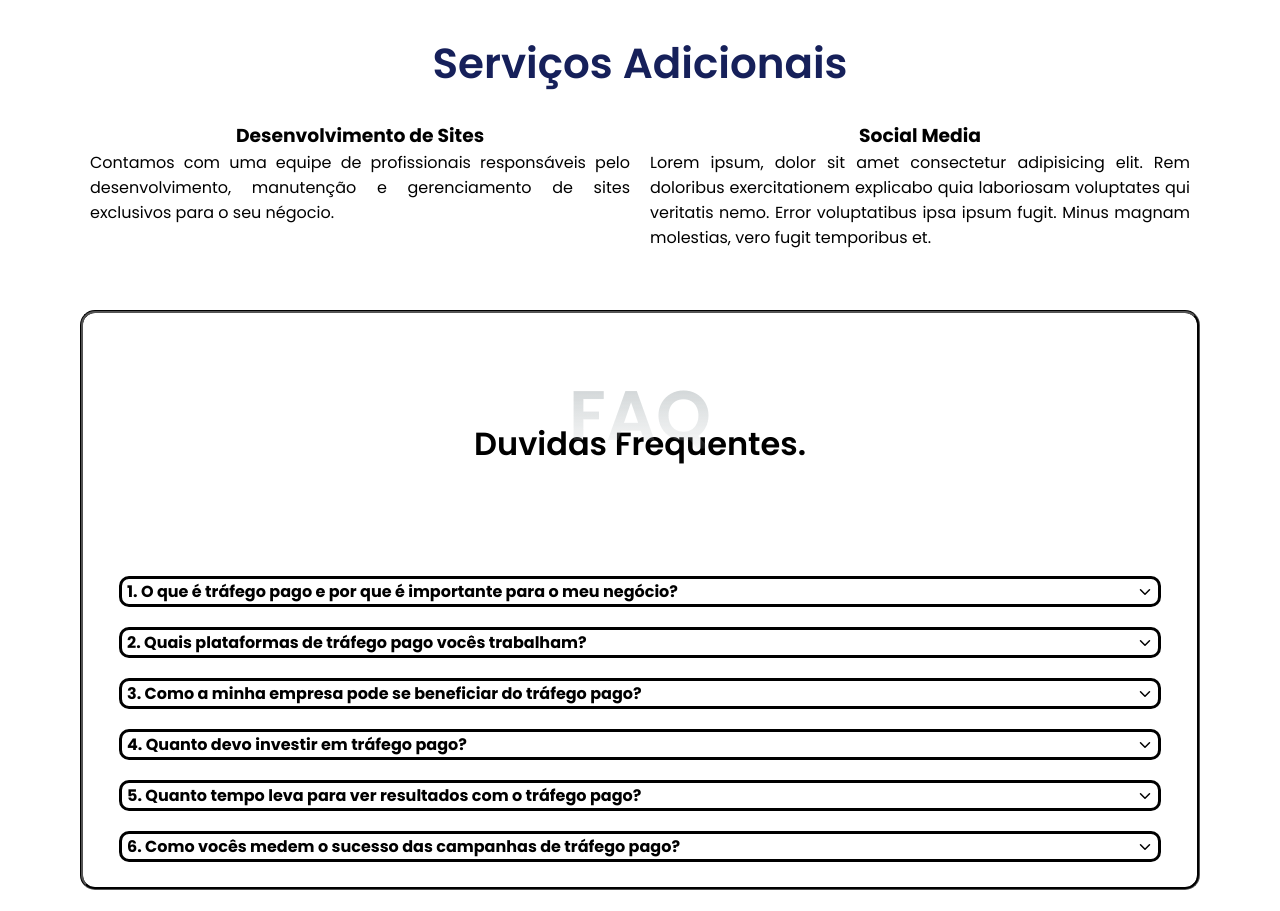
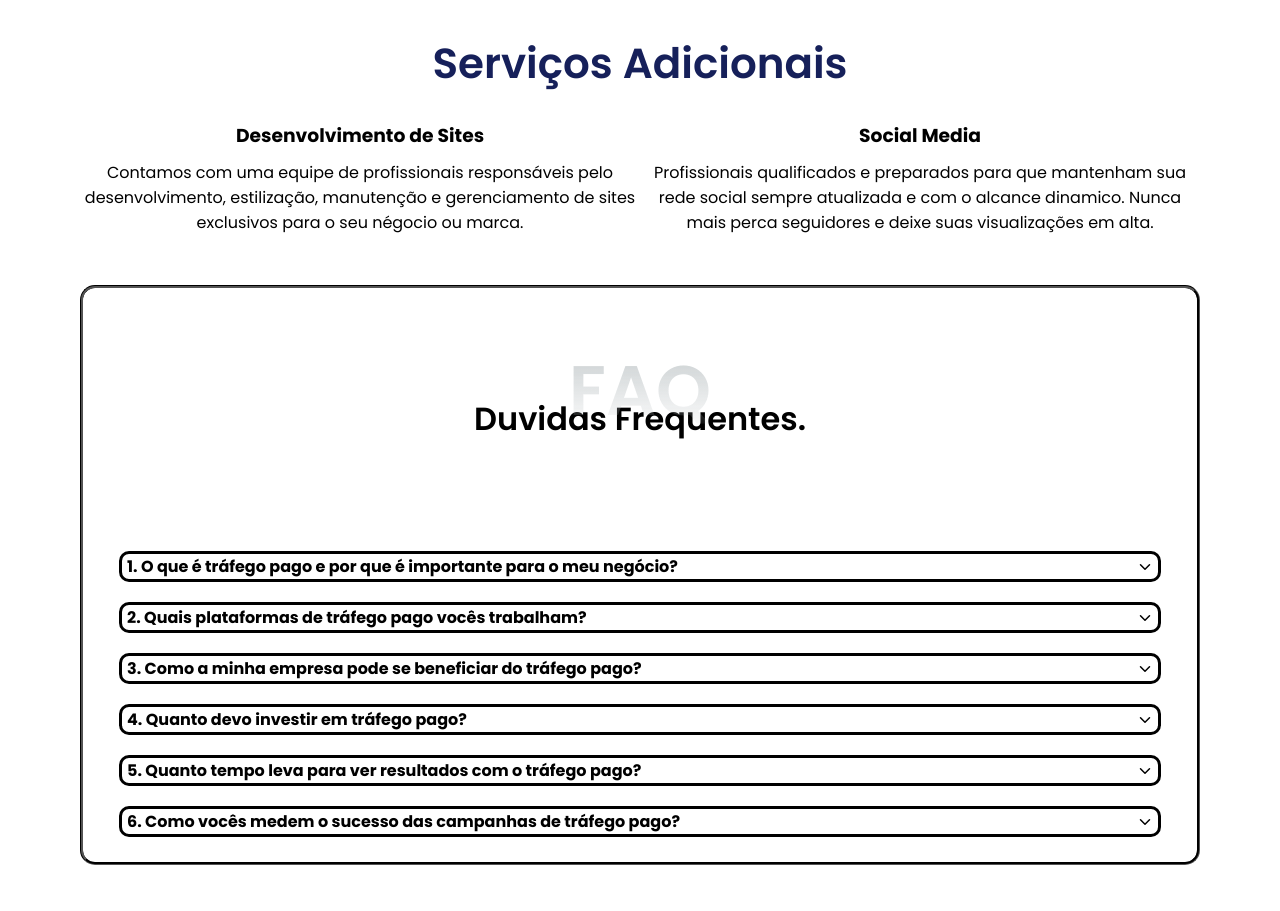
Before and after one commit to relicote/projetos_hagae, a plain HTML site: page index.html in a window 1280 px wide. Shown: the part 4863-5774 px from the top of the page. Drawn offline with nearby package versions, Linux system fonts and the light colour scheme.

Commit message:
att adicional services

```diff
--- a/assets/css/style.css
+++ b/assets/css/style.css
@@ -729,21 +729,21 @@ header .container {
   margin-top: 20px;
 }
 
-.services_left, .services_right > h3{
+.services_left, .services_right{
+  display: flex;
+  flex-direction: column;
+
+  flex: 1;
+}
+.services_left > h3, .services_right > h3{
   text-align: center;
-}
-
-.services_right, .services_left > p{
-  text-align: justify;
-}
-
-.services_left, .services_right{
-  display: flex;
-  flex-direction: column;
-
-  flex: 1;
   padding: 10px;
 }
+
+.services_right > p, .services_left > p{
+  text-align: center;
+}
+
 
 /*-----------------------------------*\
  * #FAQ
--- a/index.html
+++ b/index.html
@@ -1,10 +1,11 @@
 <!DOCTYPE html>
-<html lang="pt">
+<html lang="pt-BR">
 
 <head>
   <meta charset="UTF-8">
   <meta http-equiv="X-UA-Compatible" content="IE=edge">
-  <meta name="viewport" content="width=device-width, initial-scale=1.0">
+  <meta name="viewport" content="width=device-width, initial-scale=1">
+
   <title>HAGAE - AGÊNCIA DE TRÁFEGO PAGO</title>
 
   <!--
@@ -682,7 +683,7 @@
 
               <h3 class="">Desenvolvimento de Sites</h3>
 
-              <p>Contamos com uma equipe de profissionais responsáveis pelo desenvolvimento, manutenção e gerenciamento de sites exclusivos para o seu négocio.</p>
+              <p>Contamos com uma equipe de profissionais responsáveis pelo desenvolvimento, estilização, manutenção e gerenciamento de sites exclusivos para o seu négocio ou marca.</p>
 
             </div>
 
@@ -690,7 +691,7 @@
 
               <h3 class="">Social Media</h3>
 
-              <p>Lorem ipsum, dolor sit amet consectetur adipisicing elit. Rem doloribus exercitationem explicabo quia laboriosam voluptates qui veritatis nemo. Error voluptatibus ipsa ipsum fugit. Minus magnam molestias, vero fugit temporibus et.</p>
+              <p>Profissionais qualificados e preparados para que mantenham sua rede social sempre atualizada e com o alcance dinamico. Nunca mais perca seguidores e deixe suas visualizações em alta.</p>
 
             </div>
 
```
